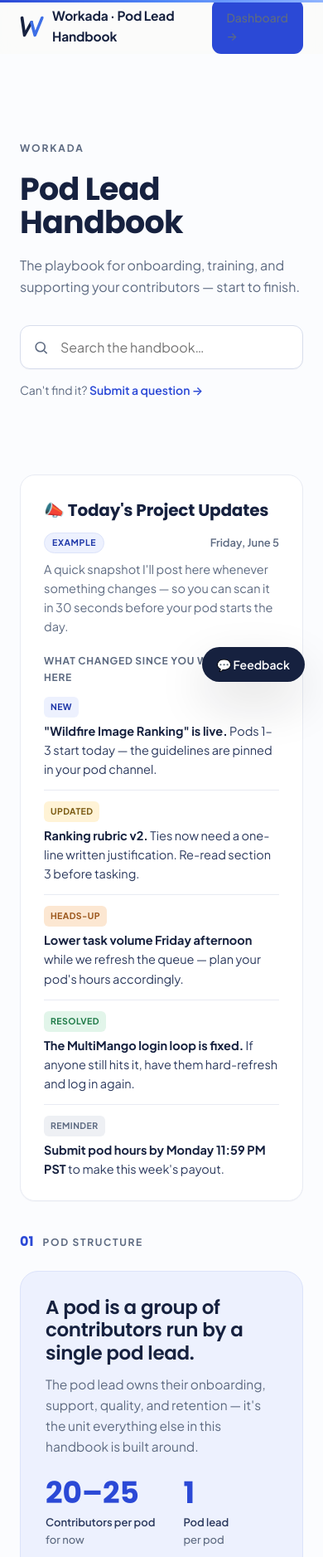
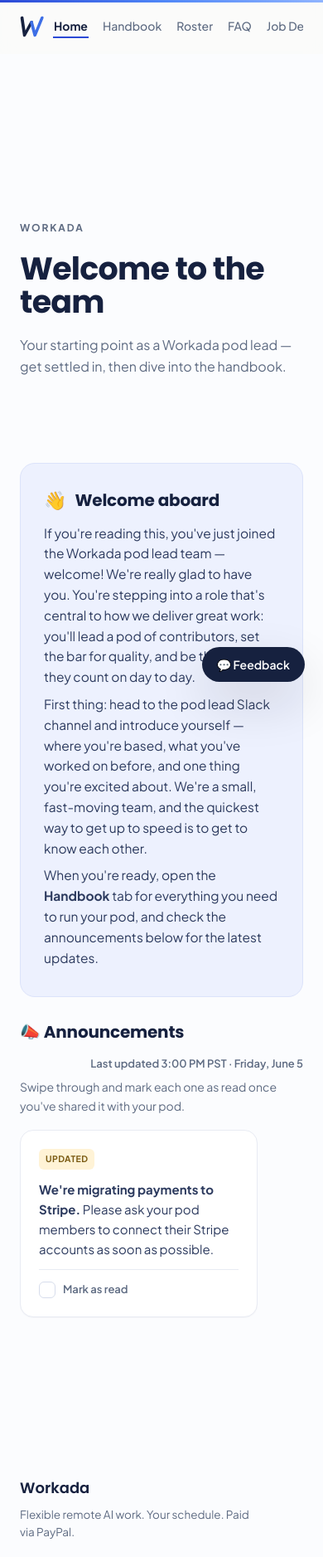
Before and after one commit to andrespinedo/Pod-Lead-Handbook, a plain HTML site: page index.html in a window 390 px wide. Shown: the top 1877 px of the page at 83% size. Drawn offline with Linux system fonts and the light colour scheme.

Commit message:
Add files via upload

```diff
--- a/index.html
+++ b/index.html
@@ -47,7 +47,7 @@
   .btn.ghost{background:transparent;color:var(--ink);border:1px solid var(--line-strong)}
   .btn.ghost:hover{border-color:var(--ink);background:transparent}
   .btn.accent{background:var(--accent)}
-  @media(max-width:760px){.nav-links a:not(.btn),.nav-links .btn.ghost{display:none}}
+  @media(max-width:760px){.nav-in{gap:10px}.nav-links{gap:16px;overflow-x:auto}.nav-links .btn.accent{display:none}.brand{font-size:0;gap:0}.brand .logo{font-size:14px}}
 
   /* HERO — restrained, editorial */
   header.hero{padding:104px 0 70px}
@@ -294,6 +294,60 @@
   .modal .thanks{text-align:center;padding:14px 0}
   .modal .thanks .big{font-size:38px}
 
+  /* TABS + VIEWS */
+  .nav-links{flex-wrap:nowrap}
+  .nav-links .tab{font-family:var(--sans);font-size:14px;color:var(--muted);font-weight:500;background:none;border:none;border-bottom:2px solid transparent;cursor:pointer;padding:4px 1px;white-space:nowrap;transition:color .15s,border-color .15s}
+  .nav-links .tab:hover{color:var(--ink)}
+  .nav-links .tab.active{color:var(--ink);font-weight:700;border-bottom-color:var(--accent)}
+  .view{display:none}
+  .view.active{display:block}
+
+  /* WELCOME */
+  .welcome{background:var(--accent-soft);border:1px solid #DCE3FA;border-radius:18px;padding:26px 28px}
+  .welcome-top{display:flex;align-items:center;gap:10px;flex-wrap:wrap;margin-bottom:10px}
+  .welcome-top .wave{font-size:22px}
+  .welcome-top h2{font-family:var(--display);font-weight:700;font-size:20px;letter-spacing:-.01em}
+  .welcome-top .welcome-date{margin-left:auto;font-size:13px;color:var(--muted);font-weight:600}
+  .welcome p{font-size:15.5px;color:var(--ink-2);margin:0 0 8px}
+  .welcome .welcome-sign{font-size:14px;color:var(--muted);font-style:italic;margin:0}
+
+  /* ANNOUNCEMENTS read state */
+  .updates-meta{margin-left:auto;font-size:13px;color:var(--muted);font-weight:600}
+  .u-read{appearance:none;width:20px;height:20px;border:1.5px solid var(--line-strong);border-radius:6px;background:var(--surface);cursor:pointer;flex:none;margin-top:1px;position:relative}
+  .u-read:checked{background:var(--accent);border-color:var(--accent)}
+  .u-read:checked::after{content:"✓";color:#fff;font-size:12px;font-weight:800;position:absolute;inset:0;display:flex;align-items:center;justify-content:center}
+  .u-read:checked ~ p{color:var(--muted);text-decoration:line-through;text-decoration-color:var(--muted)}
+  label.u-item{cursor:pointer}
+
+  /* ANNOUNCEMENTS (horizontal cards) */
+  .ann-head{display:flex;align-items:center;gap:12px;flex-wrap:wrap;margin-bottom:6px}
+  .ann-head h2{font-family:var(--display);font-weight:700;font-size:20px;letter-spacing:-.01em}
+  .ann-lede{font-size:14px;color:var(--muted);margin:0 0 18px}
+  .ann-row{display:flex;gap:16px;overflow-x:auto;padding-bottom:8px;scroll-snap-type:x mandatory}
+  .ann-card{flex:0 0 360px;max-width:360px;scroll-snap-align:start;background:var(--surface);border:1px solid var(--line);border-radius:16px;padding:22px;box-shadow:var(--shadow-sm);display:flex;flex-direction:column;gap:12px;transition:opacity .2s}
+  .ann-card .u-tag{align-self:flex-start}
+  .ann-text{font-size:15px;color:var(--ink-2);margin:0;flex:1}
+  .ann-read{display:inline-flex;align-items:center;gap:9px;font-size:13px;font-weight:600;color:var(--muted);cursor:pointer;border-top:1px solid var(--line);padding-top:13px}
+  .ann-card.read{opacity:.55}
+  .ann-card.read .ann-text{text-decoration:line-through;text-decoration-color:var(--muted);color:var(--muted)}
+  @media(max-width:560px){.ann-card{flex-basis:84%;max-width:84%}}
+
+  /* ROSTER TABLE */
+  .rtable{width:100%;border-collapse:collapse;background:var(--surface);border:1px solid var(--line);border-radius:14px;overflow:hidden}
+  .rtable th,.rtable td{text-align:left;padding:13px 18px;border-bottom:1px solid var(--line);font-size:15px}
+  .rtable thead th{font-size:11px;font-weight:700;letter-spacing:.08em;text-transform:uppercase;color:var(--muted);background:var(--bg)}
+  .rtable td.name{font-weight:600;color:var(--ink)}
+  .rtable .num{text-align:right;font-variant-numeric:tabular-nums}
+  .rtable tbody tr:hover{background:var(--accent-soft)}
+  .rtable tfoot td{font-weight:700;color:var(--ink);background:var(--bg);border-bottom:none}
+  .rtable .unassigned{font-weight:500;font-size:13px;color:var(--muted);font-style:italic}
+
+  /* METRICS coming soon */
+  .soon{text-align:center;padding:78px 20px;background:var(--surface);border:1px dashed var(--line-strong);border-radius:18px}
+  .soon .soon-ic{font-size:40px}
+  .soon h3{font-family:var(--display);font-weight:600;font-size:22px;margin:14px 0 6px}
+  .soon p{color:var(--muted);font-size:15px;max-width:44ch;margin:0 auto}
+
   /* REVEAL (David-style scroll-in) */
   .reveal{opacity:0;transform:translateY(20px);transition:opacity .6s cubic-bezier(.2,.7,.2,1),transform .6s cubic-bezier(.2,.7,.2,1)}
   .reveal.in{opacity:1;transform:none}
@@ -307,50 +361,63 @@
   <div class="wrap nav-in">
     <a class="brand" href="#top"><svg class="logo" viewBox="0 0 34 30" fill="none" aria-hidden="true"><g transform="skewX(-7)" stroke-linecap="round" stroke-linejoin="round" stroke-width="4.2" fill="none"><path d="M3 3 L9.5 27 L17 9" stroke="#16213F"/><path d="M17 9 L24 27 L31 3" stroke="#3E6FE6"/></g></svg> Workada · Pod Lead Handbook</a>
     <div class="nav-links">
-      <a href="#handbook">Handbook</a>
-      <a href="#roster">Roster</a>
-      <a href="#faq">FAQ</a>
-      <a href="#jd">Job Description</a>
-      <button class="btn ghost" id="askBtn">Submit a question</button>
+      <button class="tab active" data-view="home">Home</button>
+      <button class="tab" data-view="handbook">Handbook</button>
+      <button class="tab" data-view="roster">Roster</button>
+      <button class="tab" data-view="faq">FAQ</button>
+      <button class="tab" data-view="jd">Job Description</button>
+      <button class="tab" data-view="metrics">Metrics</button>
+      <a class="tab" href="https://docs.google.com/spreadsheets/d/11OKt4W0oEIPUOx7eu-ifoblhrU96GTO0iCAxdsIS_ec/edit?gid=597230981#gid=597230981" target="_blank" rel="noopener">Issues Tracker ↗</a>
       <a class="btn accent" href="https://workada.co" target="_blank" rel="noopener">Dashboard →</a>
     </div>
   </div>
 </nav>
 
-<header class="hero" id="top">
-  <div class="wrap">
-    <div class="eyebrow reveal">Workada</div>
-    <h1 class="reveal">Pod Lead Handbook</h1>
-    <p class="sub reveal">The playbook for onboarding, training, and supporting your contributors — start to finish.</p>
-    <div class="search reveal">
-      <svg class="si" viewBox="0 0 24 24" fill="none" stroke="currentColor" stroke-width="2"><circle cx="11" cy="11" r="7"/><path d="m21 21-4.3-4.3"/></svg>
-      <input id="searchInput" type="text" placeholder="Search the handbook…" aria-label="Search the handbook" autocomplete="off" />
+<!-- HOME VIEW (default) -->
+<section class="view active" id="view-home">
+  <header class="hero" id="top">
+    <div class="wrap">
+      <div class="eyebrow">Workada</div>
+      <h1>Welcome to the team</h1>
+      <p class="sub">Your starting point as a Workada pod lead — get settled in, then dive into the handbook.</p>
     </div>
-    <div class="ask-line reveal">Can't find it? <button id="askBtn2">Submit a question →</button></div>
-  </div>
-</header>
+  </header>
 
-<main id="handbook">
+  <section class="wrap" style="padding-top:0;padding-bottom:26px">
+    <div class="welcome">
+      <div class="welcome-top"><span class="wave">👋</span><h2>Welcome aboard</h2></div>
+      <p>If you're reading this, you've just joined the Workada pod lead team — welcome! We're really glad to have you. You're stepping into a role that's central to how we deliver great work: you'll lead a pod of contributors, set the bar for quality, and be the person they count on day to day.</p>
+      <p>First thing: head to the pod lead Slack channel and introduce yourself — where you're based, what you've worked on before, and one thing you're excited about. We're a small, fast-moving team, and the quickest way to get up to speed is to get to know each other.</p>
+      <p>When you're ready, open the <b>Handbook</b> tab for everything you need to run your pod, and check the announcements below for the latest updates.</p>
+    </div>
+  </section>
 
-  <!-- DEMO: example of how project updates would be posted on the dashboard -->
-  <section class="wrap" style="padding-top:20px;padding-bottom:40px">
-    <div class="updates reveal">
-      <div class="updates-top">
-        <h2>📣 Today's Project Updates</h2>
-        <span class="ex">Example</span>
-        <span class="date" id="updateDate"></span>
-      </div>
-      <p class="lede">A quick snapshot I'll post here whenever something changes — so you can scan it in 30 seconds before your pod starts the day.</p>
-      <div class="since">What changed since you were last here</div>
-      <div class="u-list">
-        <div class="u-item"><span class="u-tag new">New</span><p><b>"Wildfire Image Ranking" is live.</b> Pods 1–3 start today — the guidelines are pinned in your pod channel.</p></div>
-        <div class="u-item"><span class="u-tag upd">Updated</span><p><b>Ranking rubric v2.</b> Ties now need a one-line written justification. Re-read section 3 before tasking.</p></div>
-        <div class="u-item"><span class="u-tag heads">Heads-up</span><p><b>Lower task volume Friday afternoon</b> while we refresh the queue — plan your pod's hours accordingly.</p></div>
-        <div class="u-item"><span class="u-tag fix">Resolved</span><p><b>The MultiMango login loop is fixed.</b> If anyone still hits it, have them hard-refresh and log in again.</p></div>
-        <div class="u-item"><span class="u-tag rem">Reminder</span><p><b>Submit pod hours by Monday 11:59 PM PST</b> to make this week's payout.</p></div>
+  <section class="wrap" style="padding-top:0;padding-bottom:40px">
+    <div class="ann-head">
+      <h2>📣 Announcements</h2>
+      <span class="updates-meta">Last updated 3:00 PM PST · Friday, June 5</span>
+    </div>
+    <p class="ann-lede">Swipe through and mark each one as read once you've shared it with your pod.</p>
+    <div class="ann-row">
+      <div class="ann-card">
+        <span class="u-tag upd">Updated</span>
+        <p class="ann-text"><b>We're migrating payments to Stripe.</b> Please ask your pod members to connect their Stripe accounts as soon as possible.</p>
+        <label class="ann-read"><input type="checkbox" class="u-read" /><span>Mark as read</span></label>
       </div>
     </div>
   </section>
+</section>
+
+<!-- HANDBOOK VIEW -->
+<main id="view-handbook" class="view">
+
+  <header class="hero">
+    <div class="wrap">
+      <div class="eyebrow">Workada</div>
+      <h1>Pod Lead Handbook</h1>
+      <p class="sub">The playbook for onboarding, training, and supporting your contributors — start to finish.</p>
+    </div>
+  </header>
 
   <section class="wrap">
     <div class="sec-head reveal" style="margin-bottom:24px"><div class="kicker"><span class="kn">01</span><span class="kl">Pod Structure</span></div></div>
@@ -429,15 +496,28 @@
     </div>
   </section>
 
-  <section class="wrap" id="roster">
-    <div class="sec-head reveal"><div class="kicker"><span class="kn">08</span><span class="kl">The Team</span></div><h2>Meet the pod leads</h2><p>Our initial group of pod leads.</p></div>
-    <div class="roster" id="rosterGrid"></div>
-  </section>
+  <div class="wrap">
+    <div class="cta">
+      <h2>Ready to manage your pod?</h2>
+      <p>Log in to your dashboard to view contributor progress and manage training.</p>
+      <a class="btn" href="https://workada.co" target="_blank" rel="noopener">Go to Dashboard →</a>
+    </div>
+  </div>
 
 </main>
 
-<section class="wrap" id="faq">
-  <div class="sec-head reveal"><div class="kicker"><span class="kn">09</span><span class="kl">FAQ</span></div><h2>Answers, fast</h2><p>Search at the top, or jump to a category.</p></div>
+<section class="wrap view" id="view-roster">
+  <div class="sec-head"><div class="kicker"><span class="kn">·</span><span class="kl">The Team</span></div><h2>Pod lead roster</h2><p>Pod leads and the number of contributors currently assigned to each pod. Updated nightly from the latest roster.</p></div>
+  <div id="rosterTable"></div>
+</section>
+
+<section class="wrap view" id="view-faq">
+  <div class="sec-head"><div class="kicker"><span class="kn">·</span><span class="kl">FAQ</span></div><h2>Answers, fast</h2><p>Search, or jump to a category.</p></div>
+  <div class="search faq-search">
+    <svg class="si" viewBox="0 0 24 24" fill="none" stroke="currentColor" stroke-width="2"><circle cx="11" cy="11" r="7"/><path d="m21 21-4.3-4.3"/></svg>
+    <input id="searchInput" type="text" placeholder="Search the FAQ…" aria-label="Search the FAQ" autocomplete="off" />
+  </div>
+  <div class="ask-line" style="margin-bottom:24px">Can't find your answer? <button id="askBtn2">Submit a question →</button></div>
   <div class="pills" id="pills"></div>
   <div id="faqList"></div>
   <div class="empty" id="empty">
@@ -448,11 +528,11 @@
   </div>
 </section>
 
-<section class="wrap" id="jd">
-  <div class="sec-head reveal" style="margin-bottom:24px"><div class="kicker"><span class="kn">10</span><span class="kl">Hiring</span></div><h2>Job Description</h2><p>The Pod Lead role we're currently hiring for.</p></div>
+<section class="wrap view" id="view-jd">
+  <div class="sec-head reveal" style="margin-bottom:24px"><div class="kicker"><span class="kn">·</span><span class="kl">Hiring</span></div><h2>Job Description</h2><p>The Pod Lead role we're currently hiring for.</p></div>
   <article class="jd reveal">
-    <div class="jd-title">Pod Lead (Contractor) — Meridian</div>
-    <p>Meridian is a data labeling company powering high-quality training data through Workada, our contributor platform. We're an early-stage team moving fast to build the operational backbone of the AI data supply chain.</p>
+    <div class="jd-title">Pod Lead (Contractor) — Workada</div>
+    <p>Workada is a data labeling company powering high-quality training data through our contributor platform. We're an early-stage team moving fast to build the operational backbone of the AI data supply chain.</p>
 
     <div class="jd-meta">
       <div class="m"><div class="mk">Type</div><div class="mv">Contract</div></div>
@@ -488,25 +568,19 @@
       <li>Strong async habits and availability that overlaps with your pod's working hours.</li>
     </ul>
 
-    <h3>Nice to have</h3>
-    <ul>
-      <li>Hands-on experience as a contributor or annotator on a data labeling platform (Workada or similar).</li>
-      <li>Experience managing remote or distributed contractors.</li>
-      <li>Familiarity with quality assurance workflows or annotation guidelines.</li>
-    </ul>
-
     <hr>
-    <p class="eeo">Meridian is an equal opportunity organization. We welcome contractors of all backgrounds.</p>
+    <p class="eeo">Workada is an equal opportunity organization. We welcome contractors of all backgrounds.</p>
   </article>
 </section>
 
-<div class="wrap">
-  <div class="cta reveal">
-    <h2>Ready to manage your pod?</h2>
-    <p>Log in to your dashboard to view contributor progress and manage training.</p>
-    <a class="btn" href="https://workada.co" target="_blank" rel="noopener">Go to Dashboard →</a>
+<section class="wrap view" id="view-metrics">
+  <div class="sec-head"><div class="kicker"><span class="kn">·</span><span class="kl">Metrics</span></div><h2>Pod metrics</h2></div>
+  <div class="soon">
+    <div class="soon-ic">📊</div>
+    <h3>Coming soon</h3>
+    <p>Pod-level quality, hours, completion, and retention metrics will live here.</p>
   </div>
-</div>
+</section>
 
 <footer>
   <div class="wrap foot-in">
@@ -545,18 +619,19 @@ const CHECKLIST = [
   "Make sure you're added to the pod lead Slack group"
 ];
 
-/* Pod Lead Roster — names set; fill in tzLabel / tz (IANA) / pod / blurb / slack. */
+/* Pod Lead Roster — replace each night from the latest roster spreadsheet (use null when a pod isn't staffed yet). */
 const ROSTER = [
-  {name:"Alana Raiola", tzLabel:"[TZ]", tz:"", pod:"[Pod]", blurb:"[3-sentence blurb placeholder.]", slack:"@"},
-  {name:"Pablo Cortez", tzLabel:"[TZ]", tz:"", pod:"[Pod]", blurb:"[3-sentence blurb placeholder.]", slack:"@"},
-  {name:"Dora Bali", tzLabel:"[TZ]", tz:"", pod:"[Pod]", blurb:"[3-sentence blurb placeholder.]", slack:"@"},
-  {name:"Jacklyn Hirshfeld", tzLabel:"[TZ]", tz:"", pod:"[Pod]", blurb:"[3-sentence blurb placeholder.]", slack:"@"},
-  {name:"Kerry Townley-Smith", tzLabel:"[TZ]", tz:"", pod:"[Pod]", blurb:"[3-sentence blurb placeholder.]", slack:"@"},
-  {name:"India Davis", tzLabel:"[TZ]", tz:"", pod:"[Pod]", blurb:"[3-sentence blurb placeholder.]", slack:"@"},
-  {name:"Nekay Sandoval", tzLabel:"[TZ]", tz:"", pod:"[Pod]", blurb:"[3-sentence blurb placeholder.]", slack:"@"},
-  {name:"Mike", tzLabel:"[TZ]", tz:"", pod:"[Pod]", blurb:"[3-sentence blurb placeholder.]", slack:"@"},
-  {name:"Holly Mayes", tzLabel:"[TZ]", tz:"", pod:"[Pod]", blurb:"[3-sentence blurb placeholder.]", slack:"@"},
-  {name:"Brooke Bias", tzLabel:"[TZ]", tz:"", pod:"[Pod]", blurb:"[3-sentence blurb placeholder.]", slack:"@"}
+  {name:"Mike", count:20},
+  {name:"Kerry", count:19},
+  {name:"Dora", count:18},
+  {name:"Pablo", count:20},
+  {name:"Jackie", count:3},
+  {name:"Alana", count:20},
+  {name:"Nekay", count:null},
+  {name:"Holly Mayes", count:18},
+  {name:"Kelsey Mangis", count:20},
+  {name:"Brooke Bias", count:null},
+  {name:"India", count:null}
 ];
 
 const FAQ = [
@@ -600,18 +675,14 @@ function initials(n){const c=n.replace(/[\[\]]/g,'').trim();const p=c.split(/\s+
 
 (function(){const c=$('#checklist');CHECKLIST.forEach(t=>{const l=make('label','check');const cb=make('input');cb.type='checkbox';const s=make('span');s.textContent=t;l.appendChild(cb);l.appendChild(s);c.appendChild(l);});})();
 
-function localTime(tz){if(!tz)return null;try{return new Intl.DateTimeFormat('en-US',{hour:'2-digit',minute:'2-digit',timeZone:tz}).format(new Date());}catch(e){return null;}}
-const clockEls=[];
-(function(){const g=$('#rosterGrid');ROSTER.forEach(p=>{
-  const card=make('div','rcard reveal');const lt=localTime(p.tz);
-  const isPH=v=>!v||/^\s*\[/.test(v);
-  const tzLabel=isPH(p.tzLabel)?'':p.tzLabel, pod=isPH(p.pod)?'':p.pod, blurb=isPH(p.blurb)?'':p.blurb;
-  const meta=tzLabel?('<div class="rmeta">🌐 '+tzLabel+(lt?' · <span class="clk" data-tz="'+p.tz+'">'+lt+'</span> local':'')+'</div>'):'';
-  card.innerHTML='<div class="rtop"><div class="av">'+initials(p.name)+'</div><div><div class="rname">'+p.name+'</div>'+meta+'</div></div>'+
-    (pod?'<span class="rtag">'+pod+'</span>':'')+(blurb?'<p class="rblurb">'+blurb+'</p>':'')+(p.slack&&p.slack!=='@'?'<div class="rslack">Slack '+p.slack+'</div>':'');
-  g.appendChild(card);});
-clockEls.push(...document.querySelectorAll('.clk'));
-setInterval(()=>clockEls.forEach(el=>{const t=localTime(el.dataset.tz);if(t)el.textContent=t;}),60000);})();
+(function(){const g=$('#rosterTable');if(!g)return;
+  let total=0,known=false;
+  const rows=ROSTER.map(p=>{const has=(typeof p.count==='number');if(has){known=true;total+=p.count;}
+    const c=has?p.count:'<span class="unassigned">Not assigned</span>';
+    return '<tr><td class="name">'+p.name+'</td><td class="num">'+c+'</td></tr>';}).join('');
+  g.innerHTML='<table class="rtable"><thead><tr><th>Pod Lead</th><th class="num">Contributors in pod</th></tr></thead><tbody>'+rows+
+    '</tbody><tfoot><tr><td>'+ROSTER.length+' pod leads</td><td class="num">'+(known?total+' total':'—')+'</td></tr></tfoot></table>';
+})();
 
 (function(){const p=$('#pills');FAQ.forEach(cat=>{const b=make('button','pill');const n=cat.items.length;
   b.innerHTML=cat.icon+' '+cat.title+' <span class="ct">'+n+'</span>';
@@ -659,7 +730,7 @@ let st;$('#searchInput').addEventListener('input',e=>{clearTimeout(st);const v=e
 
 const navEl=$('#topnav');const onScroll=()=>navEl.classList.toggle('scrolled',window.scrollY>8);
 window.addEventListener('scroll',onScroll,{passive:true});onScroll();
-(function(){const ud=document.getElementById('updateDate');if(ud)ud.textContent=new Date().toLocaleDateString('en-US',{weekday:'long',month:'long',day:'numeric'});})();
+(function(){const ud=document.getElementById('welcomeDate');if(ud)ud.textContent=new Date().toLocaleDateString('en-US',{weekday:'long',month:'long',day:'numeric'});})();
 
 /* ===== Scroll reveal (David-style), with subtle stagger ===== */
 (function(){
@@ -721,10 +792,27 @@ function openFeedback(prefill){
 
 function thanks(title,msg){modalBody.innerHTML='<div class="thanks"><div class="big">\ud83d\ude4c</div><h3>'+title+'</h3><p class="lead" style="margin-top:8px">'+msg+'</p><div class="actions" style="justify-content:center"><button class="btn accent" id="closeT">Done</button></div></div>';$('#closeT').addEventListener('click',closeModal);}
 
-$('#askBtn').addEventListener('click',openAsk);
-$('#askBtn2').addEventListener('click',openAsk);
-$('#askBtn3').addEventListener('click',openAsk);
+['askBtn','askBtn2','askBtn3'].forEach(id=>{const b=document.getElementById(id);if(b)b.addEventListener('click',openAsk);});
 $('#fbBtn').addEventListener('click',()=>openFeedback(''));
+
+/* ===== TABS ===== */
+(function(){
+  const VIEWS=['home','handbook','roster','faq','jd','metrics'];
+  function showView(name){
+    if(!VIEWS.includes(name))name='home';
+    document.querySelectorAll('.view').forEach(v=>v.classList.remove('active'));
+    const v=document.getElementById('view-'+name);
+    if(v){v.classList.add('active'); v.querySelectorAll('.reveal').forEach(el=>el.classList.add('in'));}
+    document.querySelectorAll('.tab').forEach(t=>t.classList.toggle('active',t.dataset.view===name));
+    window.scrollTo(0,0);
+  }
+  document.querySelectorAll('.tab[data-view]').forEach(t=>t.addEventListener('click',()=>showView(t.dataset.view)));
+  const brand=document.querySelector('.brand');if(brand)brand.addEventListener('click',e=>{e.preventDefault();showView('home');});
+  window.showView=showView;
+})();
+
+/* ===== Announcement read toggle ===== */
+document.addEventListener('change',e=>{const cb=e.target.closest('.ann-card .u-read');if(!cb)return;const card=cb.closest('.ann-card');if(card)card.classList.toggle('read',cb.checked);});
 </script>
 </body>
 </html>
```
